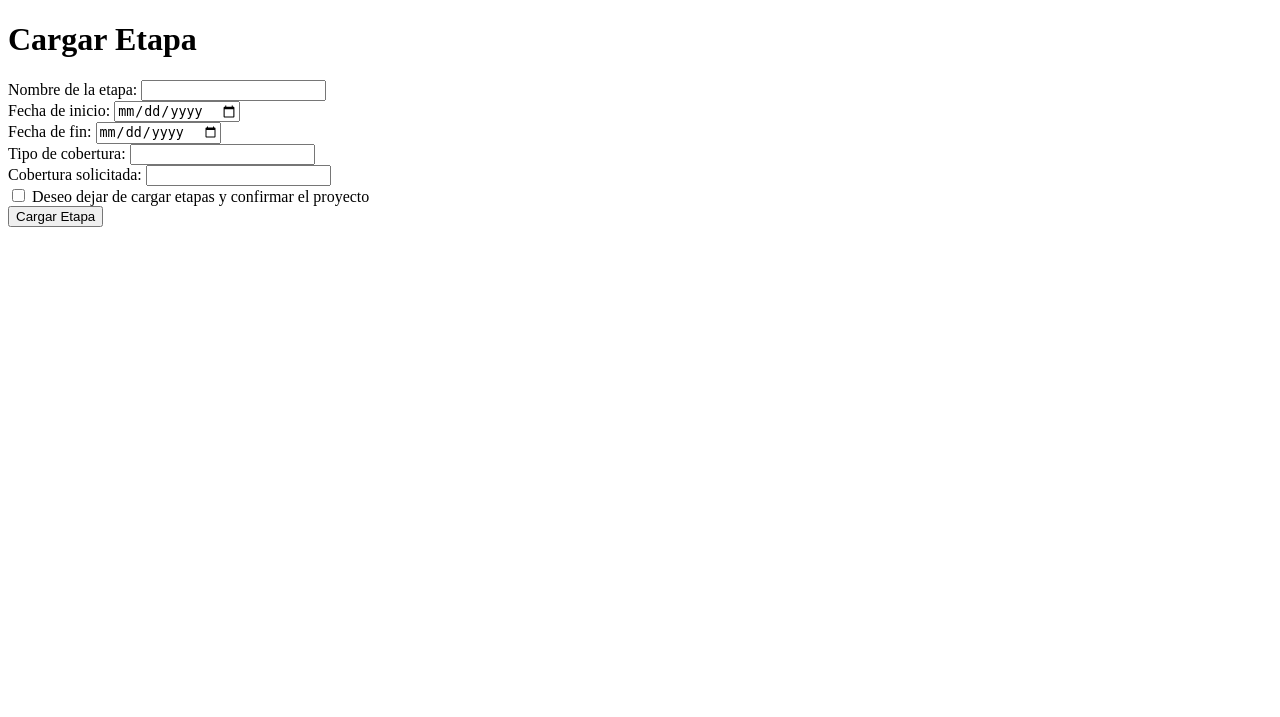
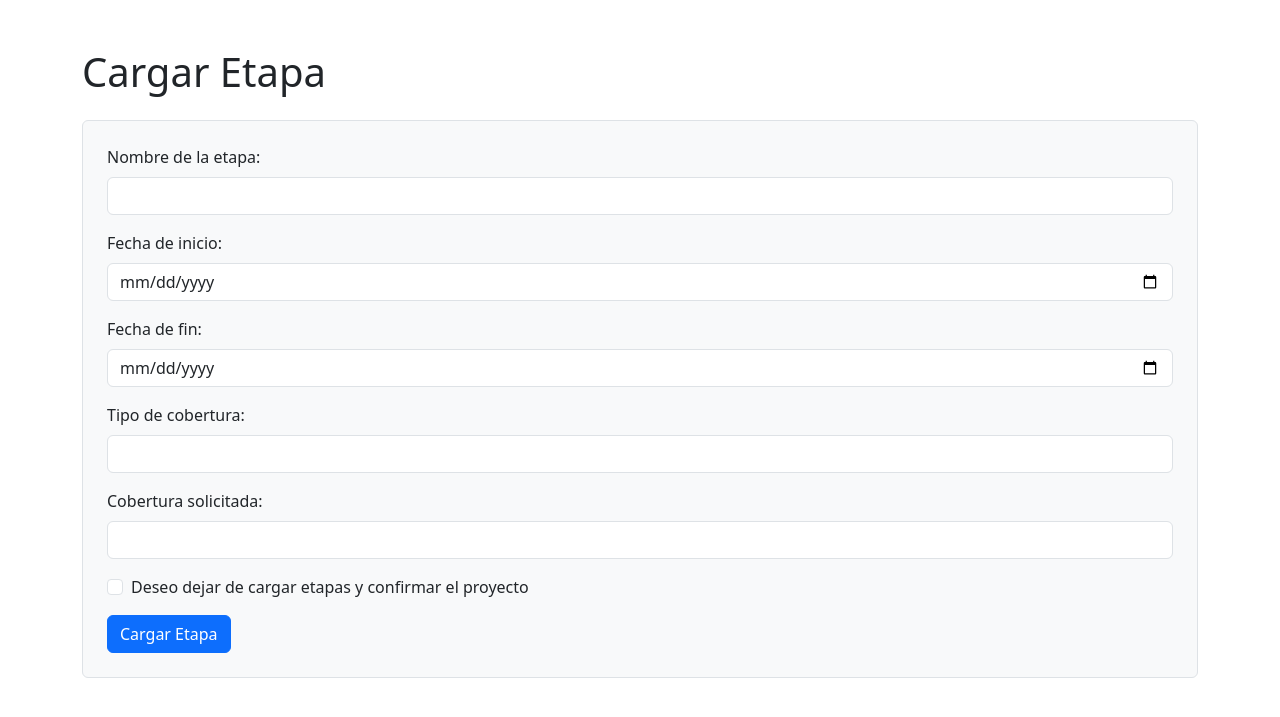
Before and after one commit to faacu02/DSSD-Grupo-7, a Flask app: page /cargar_etapa in a window 1280 px wide. Shown: the top 717 px of the page. Run offline with Flask 3, Linux system fonts and the light colour scheme.

Commit message:
form etapa con bootstrap

```diff
--- a/src/templates/cargar_etapa.html
+++ b/src/templates/cargar_etapa.html
@@ -3,36 +3,53 @@
 <head>
     <meta charset="UTF-8">
     <title>Cargar Etapa</title>
+    <link href="https://cdn.jsdelivr.net/npm/bootstrap@5.3.2/dist/css/bootstrap.min.css" rel="stylesheet">
 </head>
 <body>
-    <h1>Cargar Etapa</h1>
+<div class="container mt-5">
+    <h1 class="mb-4">Cargar Etapa</h1>
     {% with messages = get_flashed_messages(with_categories=true) %}
       {% if messages %}
-        <ul>
+        <div class="mb-3">
           {% for category, message in messages %}
-            <li style="color: {% if category == 'success' %}green{% else %}red{% endif %};">{{ message }}</li>
+            <div class="alert alert-{{ 'success' if category == 'success' else 'danger' }} alert-dismissible fade show" role="alert">
+              {{ message }}
+              <button type="button" class="btn-close" data-bs-dismiss="alert"></button>
+            </div>
           {% endfor %}
-        </ul>
+        </div>
       {% endif %}
     {% endwith %}
-    <form method="POST">
+    <form method="POST" class="border rounded p-4 bg-light">
         <input type="hidden" name="proyecto_id" value="{{ proyecto_id }}">
         <input type="hidden" name="case_id" value="{{ case_id }}">
-        <label for="nombre_etapa">Nombre de la etapa:</label>
-        <input type="text" id="nombre_etapa" name="nombre_etapa" required><br>
-        <label for="fecha_inicio">Fecha de inicio:</label>
-        <input type="date" id="fecha_inicio" name="fecha_inicio" required><br>
-        <label for="fecha_fin">Fecha de fin:</label>
-        <input type="date" id="fecha_fin" name="fecha_fin" required><br>
-        <label for="tipo_cobertura">Tipo de cobertura:</label>
-        <input type="text" id="tipo_cobertura" name="tipo_cobertura" required><br>
-        <label for="cobertura_solicitada">Cobertura solicitada:</label>
-        <input type="text" id="cobertura_solicitada" name="cobertura_solicitada" required><br>
-        <label>
-            <input type="checkbox" name="ultima_etapa" value="true">
-            Deseo dejar de cargar etapas y confirmar el proyecto
-        </label><br>
-        <button type="submit">Cargar Etapa</button>
+        <div class="mb-3">
+            <label for="nombre_etapa" class="form-label">Nombre de la etapa:</label>
+            <input type="text" class="form-control" id="nombre_etapa" name="nombre_etapa" required>
+        </div>
+        <div class="mb-3">
+            <label for="fecha_inicio" class="form-label">Fecha de inicio:</label>
+            <input type="date" class="form-control" id="fecha_inicio" name="fecha_inicio" required>
+        </div>
+        <div class="mb-3">
+            <label for="fecha_fin" class="form-label">Fecha de fin:</label>
+            <input type="date" class="form-control" id="fecha_fin" name="fecha_fin" required>
+        </div>
+        <div class="mb-3">
+            <label for="tipo_cobertura" class="form-label">Tipo de cobertura:</label>
+            <input type="text" class="form-control" id="tipo_cobertura" name="tipo_cobertura" required>
+        </div>
+        <div class="mb-3">
+            <label for="cobertura_solicitada" class="form-label">Cobertura solicitada:</label>
+            <input type="text" class="form-control" id="cobertura_solicitada" name="cobertura_solicitada" required>
+        </div>
+        <div class="form-check mb-3">
+            <input type="checkbox" class="form-check-input" id="ultima_etapa" name="ultima_etapa" value="true">
+            <label class="form-check-label" for="ultima_etapa">Deseo dejar de cargar etapas y confirmar el proyecto</label>
+        </div>
+        <button type="submit" class="btn btn-primary">Cargar Etapa</button>
     </form>
+</div>
+<script src="https://cdn.jsdelivr.net/npm/bootstrap@5.3.2/dist/js/bootstrap.bundle.min.js"></script>
 </body>
 </html>
```
